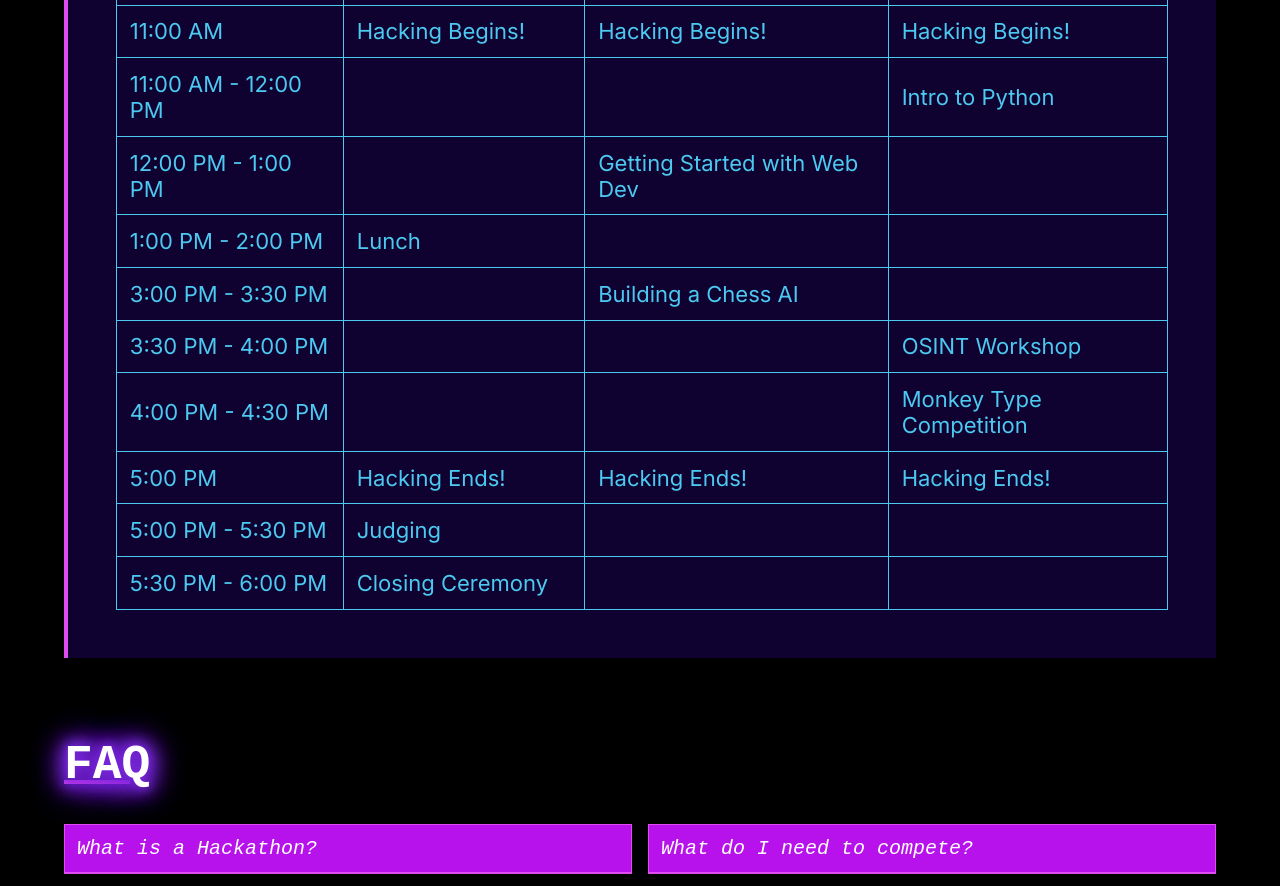
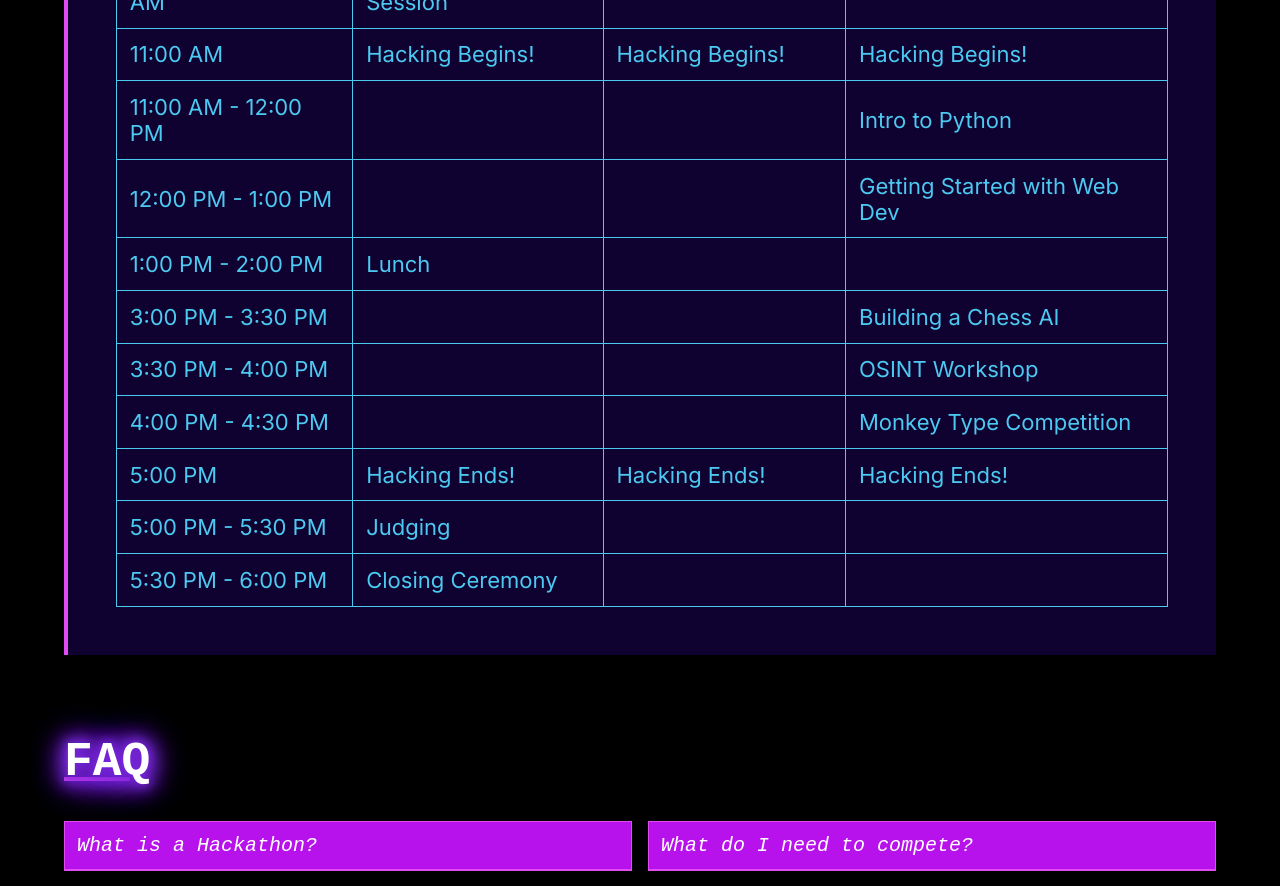
Before and after one commit to quhacks/QuHacks-2025-Website, a Next.js app: page / in a window 1280 px wide. Shown: the part 1640-2526 px from the top of the page. Built offline with nearby package versions, Linux system fonts and the light colour scheme; no server answers.

Commit message:
Update schedule.js

```diff
--- a/src/app/components/schedule/schedule.js
+++ b/src/app/components/schedule/schedule.js
@@ -50,8 +50,8 @@ export default function ScheduleSection() {
                     <tr>
                         <td className={styles.td}>12:00 PM - 1:00 PM</td>
                         <td className={styles.td}></td>
+                        <td className={styles.td}></td>
                         <td className={styles.td}>Getting Started with Web Dev</td>
-                        <td className={styles.td}></td>
                     </tr>
                     <tr>
                         <td className={styles.td}>1:00 PM - 2:00 PM</td>
@@ -62,8 +62,8 @@ export default function ScheduleSection() {
                     <tr>
                         <td className={styles.td}>3:00 PM - 3:30 PM</td>
                         <td className={styles.td}></td>
+                        <td className={styles.td}></td>
                         <td className={styles.td}>Building a Chess AI</td>
-                        <td className={styles.td}></td>
                     </tr>
                     <tr>
                     <td className={styles.td}>3:30 PM - 4:00 PM</td>
```
